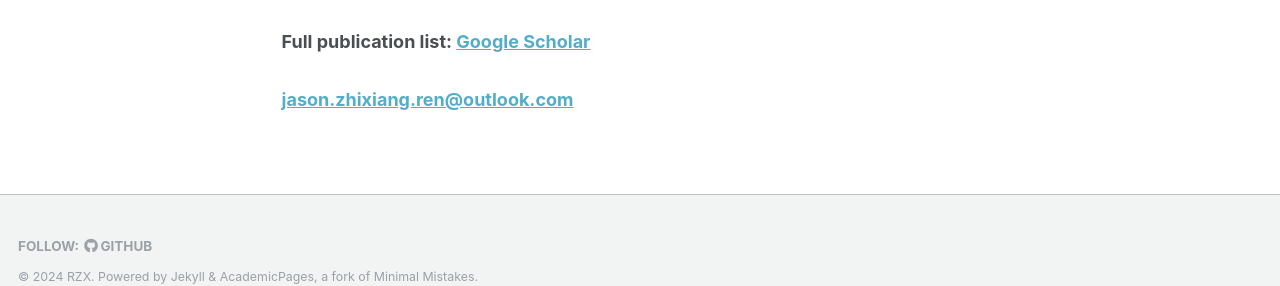
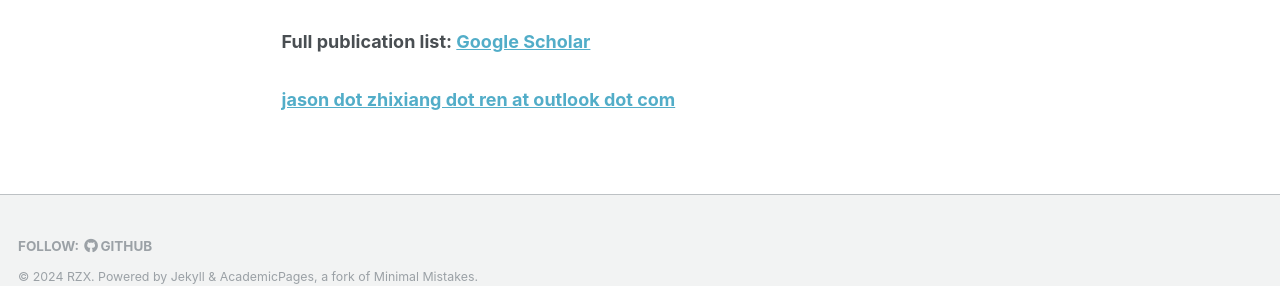
Before and after one commit to zhixiang-ren/zhixiang-ren.github.io, a Jekyll site: the page built from _pages/about.html, in a window 1280 px wide and 1390 px high. Shown: the part 1067-1353 px from the top of the window. Built offline with Jekyll 4.4.1, drawn with Linux system fonts in a browser that asks for light colours; some web fonts are replaced.

Commit message:
Update about.html

```diff
--- a/_pages/about.html
+++ b/_pages/about.html
@@ -32,7 +32,7 @@ redirect_from:
 </h3>
 
 <h3 style="text-align:justify;">
-  <p><a href="jason.zhixiang.ren@outlook.com">jason.zhixiang.ren@outlook.com</a></p>
+  <p><a href="jason.zhixiang.ren@outlook.com">jason dot zhixiang dot ren at outlook dot com</a></p>
 </h3>
 
 <!-- <h2>Group Members</h2>
```
